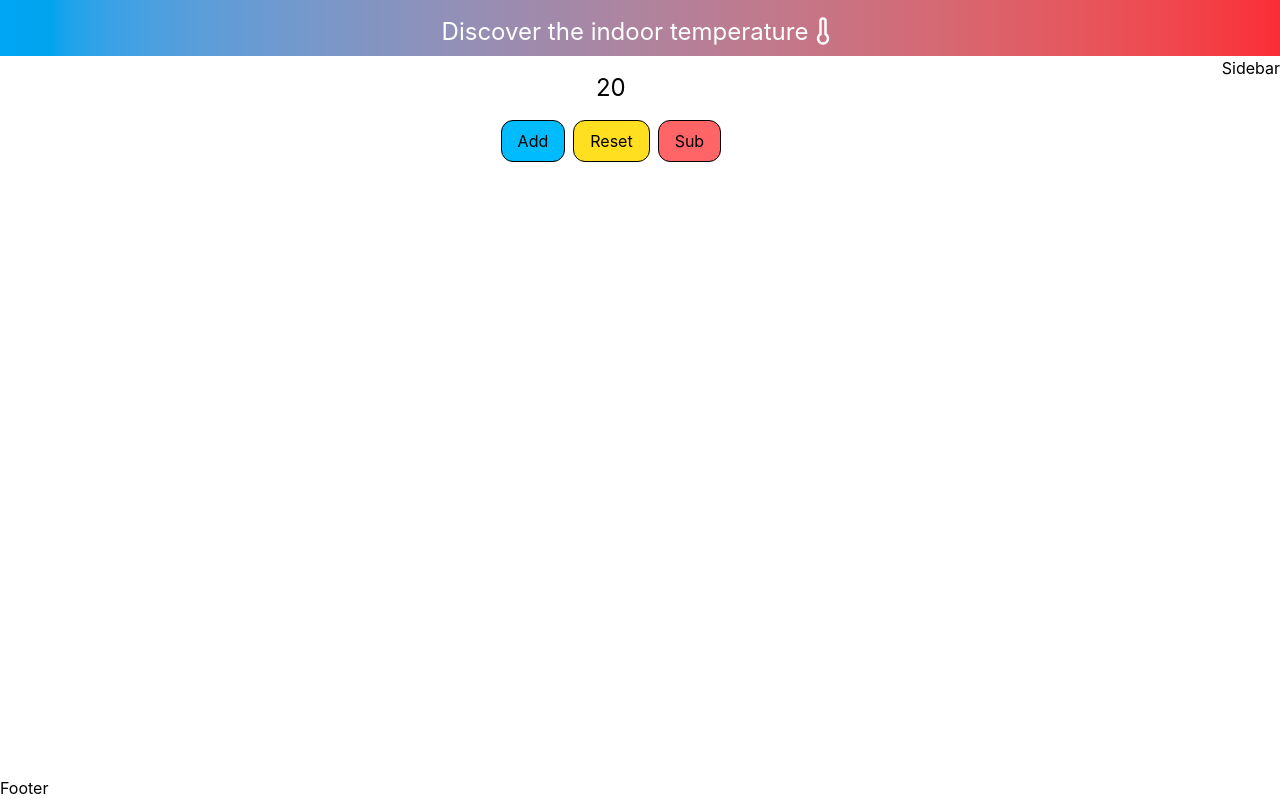
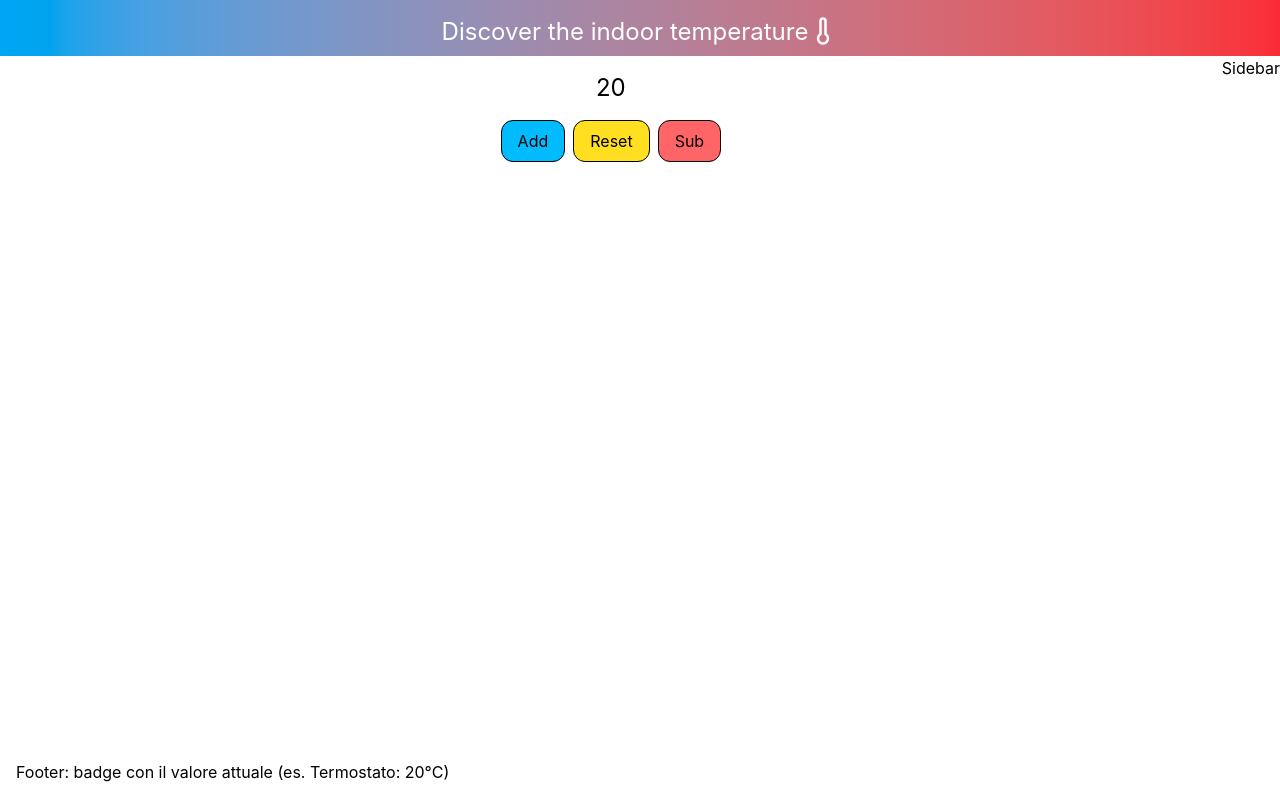
Before and after one commit to mariarita-depierro/react-context, a React (Vite) app: page / in a window 1280 px wide. Built offline with nearby package versions, Linux system fonts and the light colour scheme.

Commit message:
add Footer

```diff
--- a/src/components/layouts/Footer.jsx
+++ b/src/components/layouts/Footer.jsx
@@ -1,3 +1,7 @@
 export default function Footer() {
-  return <div>Footer</div>;
+  return (
+    <footer className="m-4">
+      Footer: badge con il valore attuale (es. Termostato: 20°C)
+    </footer>
+  );
 }
```
